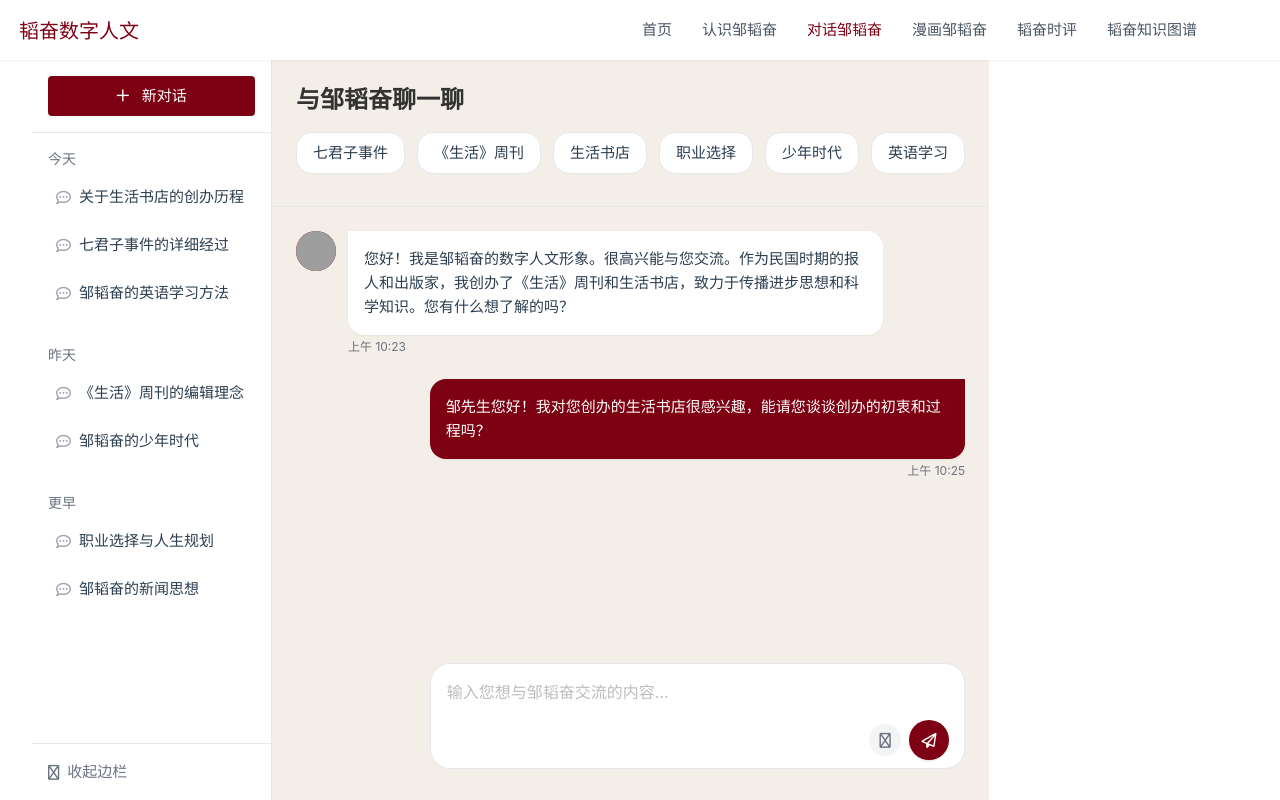
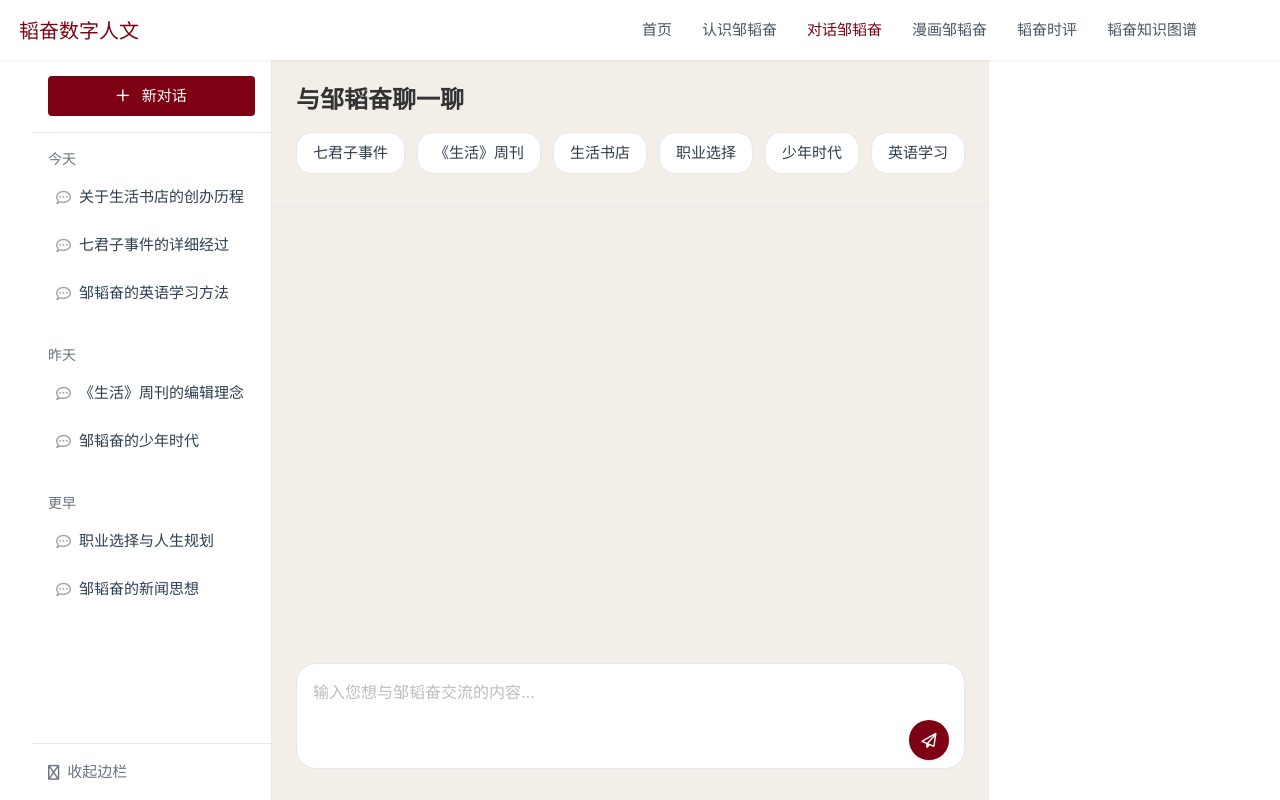
Before and after one commit to shukebeitahemao/ai_ztf_program, a Vue app in the folder ZTF-VUE/: page / in a window 1280 px wide. Built offline with nearby package versions, Linux system fonts and the light colour scheme; grey boxes are pictures that could not be loaded.

Commit message:
实现用户输入消息,系统自动回复收到

```diff
--- a/ZTF-VUE/src/App.vue
+++ b/ZTF-VUE/src/App.vue
@@ -1,11 +1,43 @@
 <script setup lang="ts">
 //import { RouterLink, RouterView } from 'vue-router'
 //import HelloWorld from './components/HelloWorld.vue'
+import { ref } from 'vue'
 import Header from './components/Header.vue'
 import Sidebar from './components/Sidebar.vue'
 import ChatHeader from './components/ChatHeader.vue'
 import ChatContainer from './components/ChatContainer.vue'
 import ChatInput from './components/ChatInput.vue'
+
+interface Message {
+  id: number
+  content: string
+  isUser: boolean
+  timestamp: Date
+}
+
+const messages = ref<Message[]>([])
+
+const handleSendMessage = (content: string) => {
+  // 添加用户消息
+  const userMessage: Message = {
+    id: Date.now(),
+    content,
+    isUser: true,
+    timestamp: new Date()
+  }
+  messages.value.push(userMessage)
+
+  // 添加系统自动回复
+  setTimeout(() => {
+    const systemMessage: Message = {
+      id: Date.now(),
+      content: '收到',
+      isUser: false,
+      timestamp: new Date()
+    }
+    messages.value.push(systemMessage)
+  }, 500) // 延迟500毫秒后显示回复，使对话更自然
+}
 </script>
 
 <template>
@@ -15,9 +47,9 @@ import ChatInput from './components/ChatInput.vue'
       <Sidebar />
       <main class="flex-1 flex flex-col bg-paper">
         <ChatHeader />
-        <ChatContainer />
+        <ChatContainer :messages="messages" />
         <div class="mt-auto pb-6 px-6">
-          <ChatInput />
+          <ChatInput @send-message="handleSendMessage" />
         </div>
       </main>
     </div>
--- a/ZTF-VUE/src/components/ChatContainer.vue
+++ b/ZTF-VUE/src/components/ChatContainer.vue
@@ -1,58 +1,57 @@
 <template>
-  <div class="flex-1 overflow-y-auto chat-container p-6 space-y-6">
-    <div v-for="(message, index) in messages" :key="index"
-         :class="['flex space-x-3 message-animation', message.isUser ? 'justify-end' : '']">
-      <template v-if="!message.isUser">
-        <div class="w-10 h-10 rounded-full bg-primary flex-shrink-0 overflow-hidden">
-          <img :src="message.avatar"
-               :alt="message.sender"
-               class="w-full h-full object-cover">
+  <div class="flex-1 overflow-y-auto px-6 py-4 space-y-4">
+    <div v-for="message in messages" :key="message.id" class="message-animation">
+      <div :class="[
+        'max-w-[80%] rounded-2xl p-4',
+        message.isUser
+          ? 'ml-auto bg-primary text-white'
+          : 'bg-white text-gray-800'
+      ]">
+        <div class="text-sm">{{ message.content }}</div>
+        <div :class="[
+          'text-xs mt-1',
+          message.isUser ? 'text-white/70' : 'text-gray-500'
+        ]">
+          {{ formatTime(message.timestamp) }}
         </div>
-      </template>
-
-      <div :class="['max-w-[80%]', message.isUser ? 'order-first' : '']">
-        <div :class="[
-          'p-4 rounded-xl shadow-sm',
-          message.isUser
-            ? 'bg-primary text-white rounded-tr-none'
-            : 'bg-white rounded-tl-none'
-        ]">
-          <p>{{ message.content }}</p>
-        </div>
-        <div :class="[
-          'text-xs text-gray-500 mt-1',
-          message.isUser ? 'text-right' : ''
-        ]">{{ message.time }}</div>
       </div>
     </div>
   </div>
 </template>
 
 <script setup lang="ts">
-import { ref } from 'vue'
-
 interface Message {
+  id: number
   content: string
   isUser: boolean
-  sender: string
-  avatar: string
-  time: string
+  timestamp: Date
 }
 
-const messages = ref<Message[]>([
-  {
-    content: '您好！我是邹韬奋的数字人文形象。很高兴能与您交流。作为民国时期的报人和出版家，我创办了《生活》周刊和生活书店，致力于传播进步思想和科学知识。您有什么想了解的吗？',
-    isUser: false,
-    sender: '邹韬奋',
-    avatar: 'https://ai-public.mastergo.com/ai/img_res/6557c05fa764370bbfe534180f301e0c.jpg',
-    time: '上午 10:23'
-  },
-  {
-    content: '邹先生您好！我对您创办的生活书店很感兴趣，能请您谈谈创办的初衷和过程吗？',
-    isUser: true,
-    sender: '用户',
-    avatar: '',
-    time: '上午 10:25'
+defineProps<{
+  messages: Message[]
+}>()
+
+const formatTime = (date: Date) => {
+  return new Intl.DateTimeFormat('zh-CN', {
+    hour: '2-digit',
+    minute: '2-digit'
+  }).format(date)
+}
+</script>
+
+<style scoped>
+.message-animation {
+  animation: messageFadeIn 0.3s ease-out;
+}
+
+@keyframes messageFadeIn {
+  from {
+    opacity: 0;
+    transform: translateY(10px);
   }
-])
-</script>
+  to {
+    opacity: 1;
+    transform: translateY(0);
+  }
+}
+</style>
--- a/ZTF-VUE/src/components/ChatInput.vue
+++ b/ZTF-VUE/src/components/ChatInput.vue
@@ -1,17 +1,21 @@
 <template>
   <div class="w-full flex justify-end">
-    <div class="relative w-[80%]">
+    <div class="relative w-[100%]">
       <textarea
         v-model="input"
         rows="3"
         class="w-full border border-gray-200 rounded-2xl p-4 pr-20 resize-none focus:outline-none focus:border-primary text-base bg-white"
         placeholder="输入您想与邹韬奋交流的内容..."
+        @keydown.enter.prevent="handleSend"
       ></textarea>
       <div class="absolute bottom-4 right-4 flex items-center space-x-2">
-        <button class="w-8 h-8 flex items-center justify-center rounded-full bg-gray-100 hover:bg-gray-200">
+        <!--<button class="w-8 h-8 flex items-center justify-center rounded-full bg-gray-100 hover:bg-gray-200">
           <i class="fas fa-microphone text-gray-500"></i>
-        </button>
-        <button class="w-10 h-10 flex items-center justify-center rounded-full bg-primary hover:bg-secondary shadow transition-colors">
+        </button>-->
+        <button
+          class="w-10 h-10 flex items-center justify-center rounded-full bg-primary hover:bg-secondary shadow transition-colors"
+          @click="handleSend"
+        >
           <i class="fas fa-paper-plane text-white"></i>
         </button>
       </div>
@@ -23,6 +27,15 @@
 import { ref } from 'vue'
 
 const input = ref('')
+
+const emit = defineEmits(['send-message'])
+
+const handleSend = () => {
+  if (input.value.trim()) {
+    emit('send-message', input.value)
+    input.value = ''
+  }
+}
 </script>
 
 <style scoped>
```
